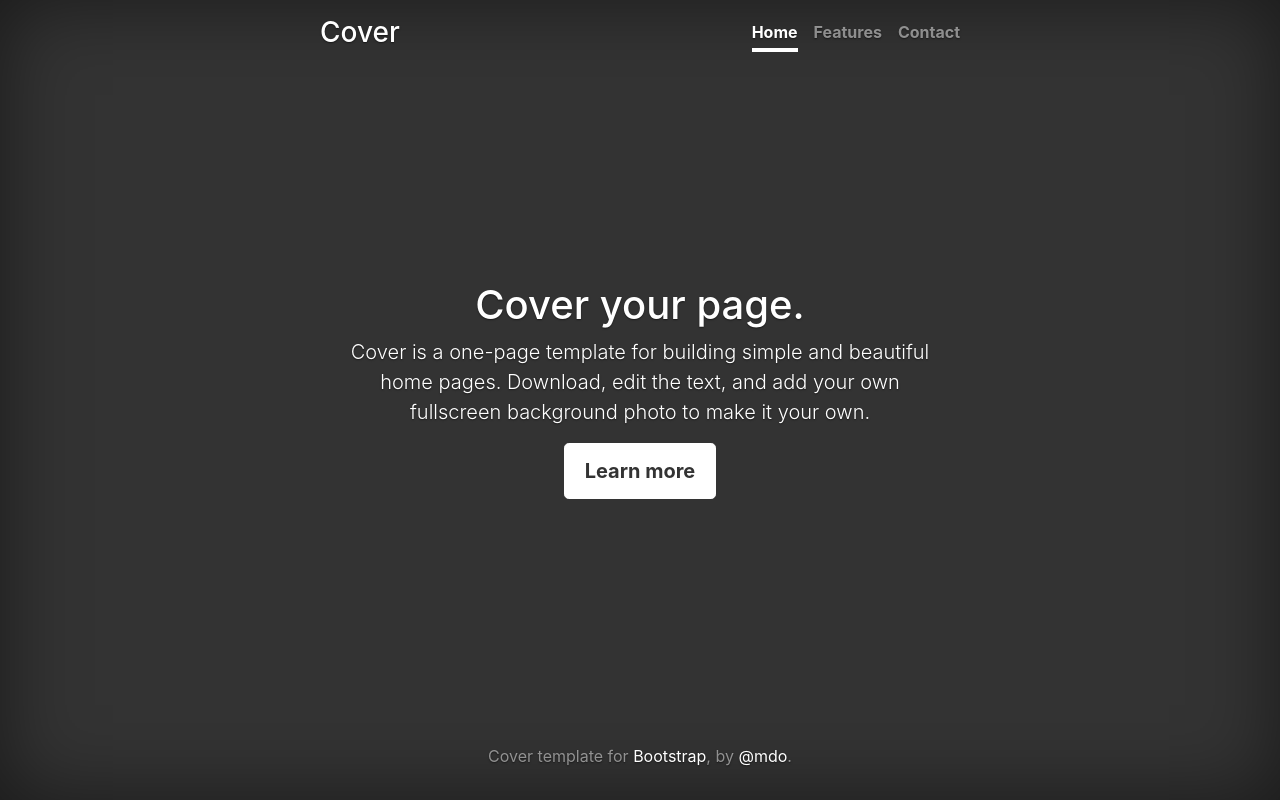
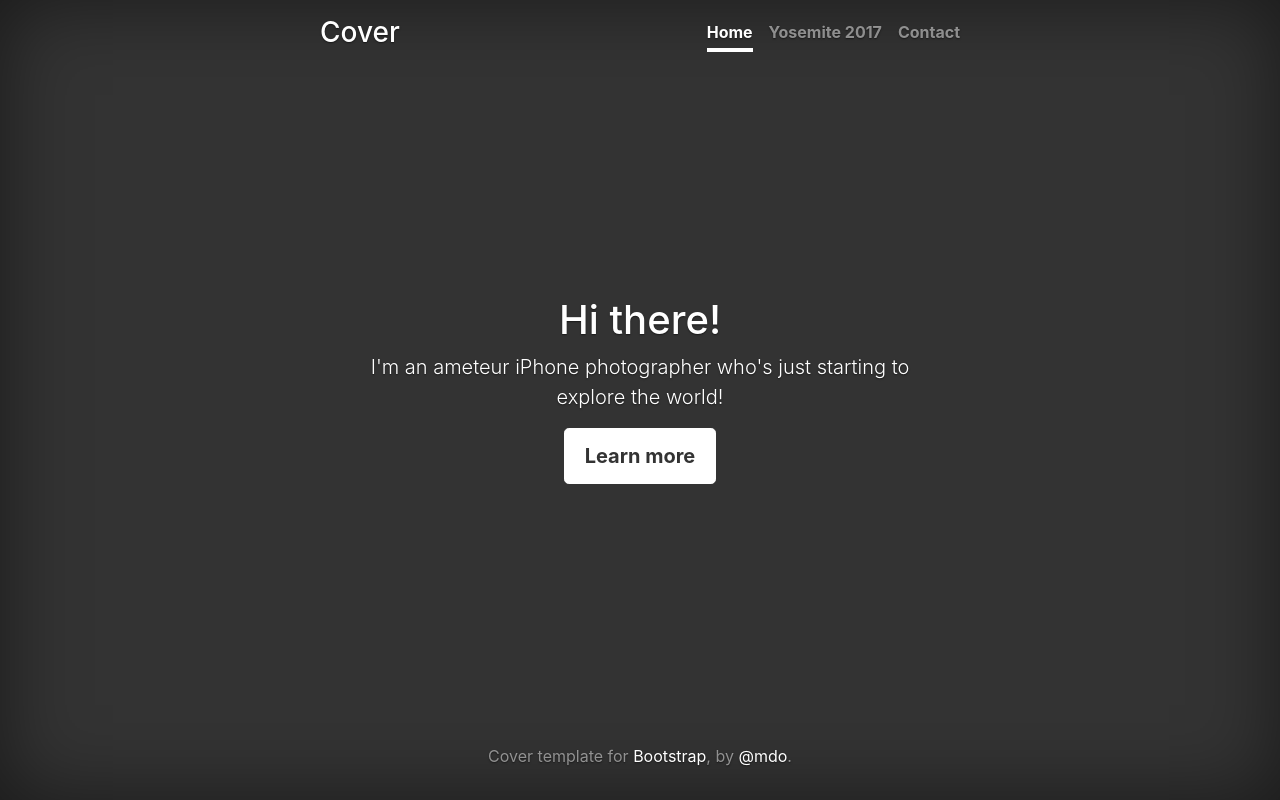
Before and after one commit to gavinruane/gavinruane.github.io, a plain HTML site: page index.html in a window 1280 px wide. Drawn offline with nearby package versions, Linux system fonts and the light colour scheme.

Commit message:
Latest update!

```diff
--- a/index.html
+++ b/index.html
@@ -7,7 +7,7 @@
     <meta name="author" content="">
     <link rel="icon" href="../../../../favicon.ico">
 
-    <title>Cover Template for Bootstrap</title>
+    <title>gavin Ruane</title>
 
     <!-- Bootstrap core CSS -->
     <link href="coverbootstrap.min.css" rel="stylesheet">
@@ -24,15 +24,15 @@
           <h3 class="masthead-brand">Cover</h3>
           <nav class="nav nav-masthead justify-content-center">
             <a class="nav-link active" href="#">Home</a>
-            <a class="nav-link" href="#">Features</a>
+            <a class="nav-link" href="#">Yosemite 2017</a>
             <a class="nav-link" href="#">Contact</a>
           </nav>
         </div>
       </header>
 
       <main role="main" class="inner cover">
-        <h1 class="cover-heading">Cover your page.</h1>
-        <p class="lead">Cover is a one-page template for building simple and beautiful home pages. Download, edit the text, and add your own fullscreen background photo to make it your own.</p>
+        <h1 class="cover-heading">Hi there!</h1>
+        <p class="lead">I'm an ameteur iPhone photographer who's just starting to explore the world!</p>
         <p class="lead">
           <a href="#" class="btn btn-lg btn-secondary">Learn more</a>
         </p>
```
